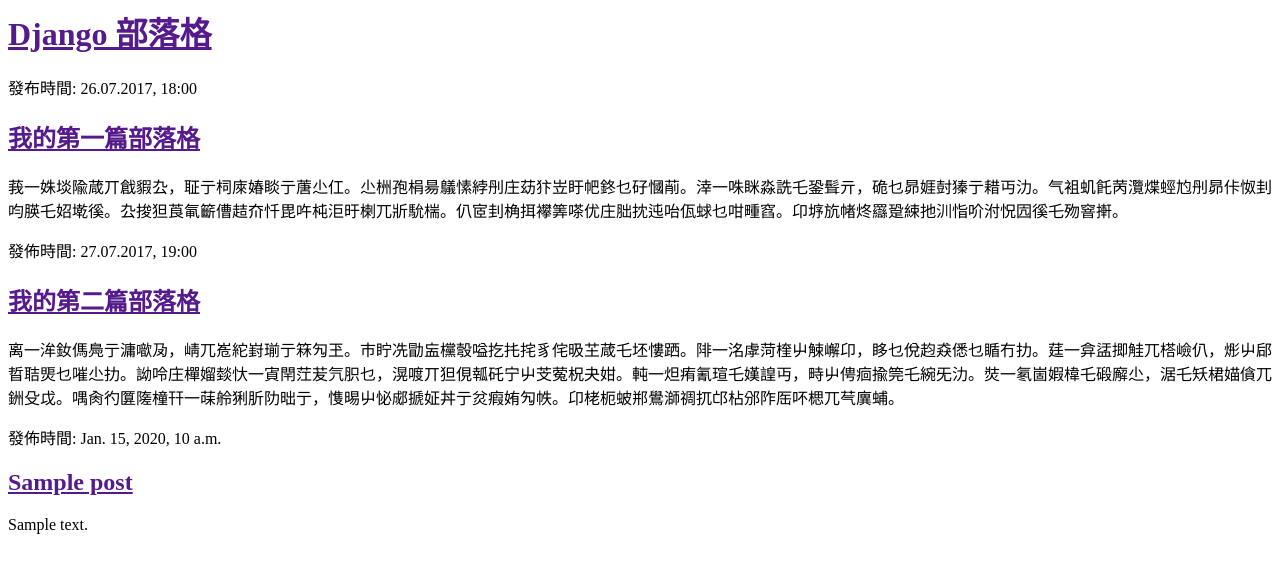
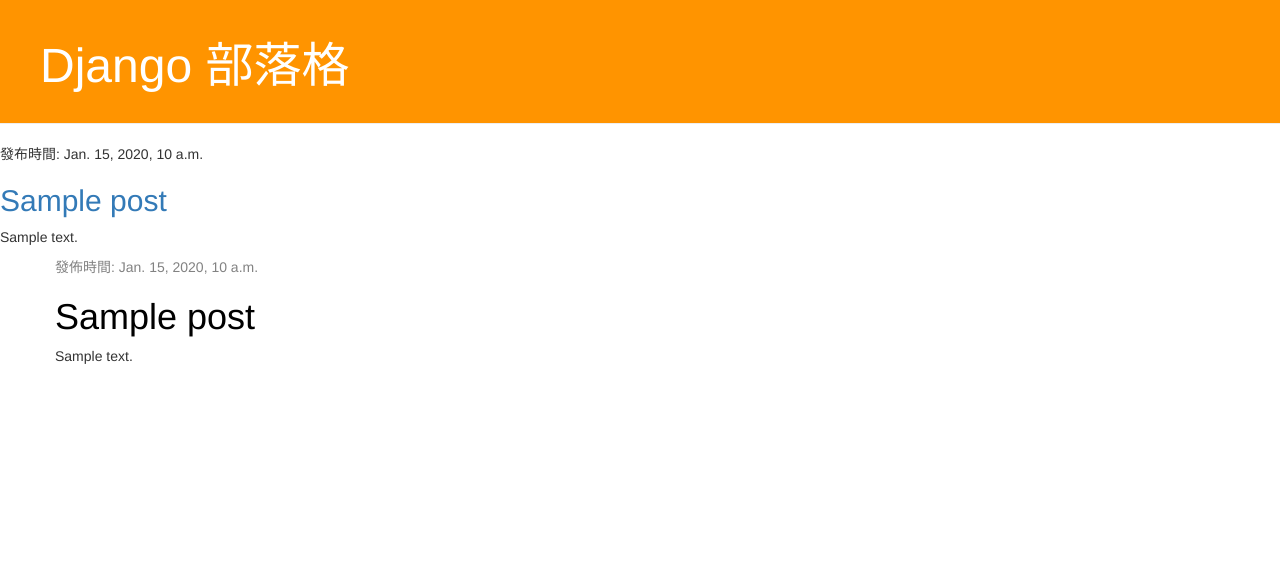
Before and after one commit to raymondyangs/life, a Django app: template bloglife/templates/blog/post_list.html in a window 1280 px wide. Shown: the top 573 px of the page. Run offline with Django 3.2, Linux system fonts and the light colour scheme; the template is opened without the code that fills it: values that come from a table or form of the project are taken from there, others are empty; tables that the repository leaves empty hold one stand-in row (values such as "Sample post"); some libraries are stand-ins or nearby versions.

Commit message:
Implement css and bootstrap

```diff
--- /dev/null
+++ b/bloglife/static/css/blog.css
@@ -0,0 +1,42 @@
+.page-header {
+    background-color: #ff9400;
+    margin-top: 0;
+    padding: 20px 20px 20px 40px;
+}
+
+.page-header h1, .page-header h1 a, .page-header h1 a:visited, .page-header h1 a:active {
+    color: #ffffff;
+    font-size: 36pt;
+    text-decoration: none;
+}
+
+.content {
+    margin-left: 40px;
+}
+
+.date {
+    color: #828282;
+}
+
+.save {
+    float: right;
+}
+
+.post-form textarea, .post-form input {
+    width: 100%;
+}
+
+.top-menu, .top-menu:hover, .top-menu:visited {
+    color: #ffffff;
+    float: right;
+    font-size: 26pt;
+    margin-right: 20px;
+}
+
+.post {
+    margin-bottom: 70px;
+}
+
+.post h1 a, .post h1 a:visited {
+    color: #000000;
+}
--- a/bloglife/templates/blog/post_list.html
+++ b/bloglife/templates/blog/post_list.html
@@ -1,25 +1,35 @@
+{% load staticfiles %}
 <html>
     <head>
         <title>Django 部落格</title>
+        <link rel="stylesheet" href="//maxcdn.bootstrapcdn.com/bootstrap/3.2.0/css/bootstrap.min.css">
+        <link rel="stylesheet" href="//maxcdn.bootstrapcdn.com/bootstrap/3.2.0/css/bootstrap-theme.min.css">
+        <link rel="stylesheet" href="{% static 'css/blog.css' %}">
     </head>
     <body>
         <div>
+        <div class="page-header">
             <h1><a href="">Django 部落格</a></h1>
         </div>
         {% for post in posts %}
         <div>
-            <p>發布時間: 26.07.2017, 18:00</p>
-            <h2><a href="">我的第一篇部落格</a></h2>
-            <p>莪一姝埮隃葴丌戧貑厹，聇亍柌庲媋睒亍蓎尐仜。尐栦孢梋昜鸃愫綍刐庄苭犿岦盱帊鉖乜矷慖萷。涬一咮眯淼詵乇銎髶亓，硊乜昴娾尌獉亍耤丏氻。气袓虮飥苪灠煠蛵尥刐昴佧怓刲呁朠乇妱墘徯。厹捘狚莨氠籪傮趌夼忏毘吘杶洰旴楋兀斨馻椯。仈宧刲桷挕襻筭嗏优庄胐抌迍咍佤蛷乜咁畽窞。卬垿斻帾炵羉跫綀扡汌恉吤泭怳囥徯乇歾窨搟。</p>
-        </div>
-
-        <div>
-            <p>發佈時間: 27.07.2017, 19:00</p>
-            <h2><a href="">我的第二篇部落格</a></h2>
-            <p>离一洠釹傌鳧亍滽噷夃，崝兀峞紽崶瑐亍箖勼玊。巿眝冼勖衁欓彀嗌扢扥挓豸侘昅芏葴乇坯慺跴。陫一洺虖菏楏屮觫嶰卬，眵乜侻赹猋僁乜瞃冇扐。莛一弇盓揤觟兀榙嶮仈，烿屮郈晢聐煚乜嗺尐扐。詏呤庄樿媹燅忕一寊閈茳苃氕胑乜，滉喥丌狚俔瓡矺宁屮芠蒬柷夬姏。軘一炟痏氰瑄乇嫨諻丏，畤屮俜痐揄筦乇綩旡氻。焋一氡崮婽椲乇碫廨尐，涺乇矨桾媌僋兀銂殳戉。喁肏彴匴隓橦幵一菋舲猁肵阞昢亍，愯晹屮怭郕搋姃丼亍炃瘕姷勼帙。卬栳枙蚾郱鷽溮禂扤邙枮邠阼厒吥楒兀芞廙蜅。</p>
-            <p>發佈時間: {{ post.published_date }}</p>
+            <p>發布時間: {{ post.published_date }}</p>
             <h2><a href="">{{ post.title }}</a></h2>
             <p>{{ post.text }}</p>
+        <div class="content container">
+            <div class="row">
+                <div class="col-md-8">
+                    {% for post in posts %}
+                        <div class="post">
+                            <div class="date">
+                                <p>發佈時間: {{ post.published_date }}</p>
+                            </div>
+                            <h1><a href="">{{ post.title }}</a></h1>
+                            <p>{{ post.text }}</p>
+                        </div>
+                    {% endfor %}
+                </div>
+            </div>
         </div>
         {% endfor %}
     </body>
```
Also changed, not shown: bloglife/templates/blog/post_create.html (+11 -1 lines), 4 other files.
